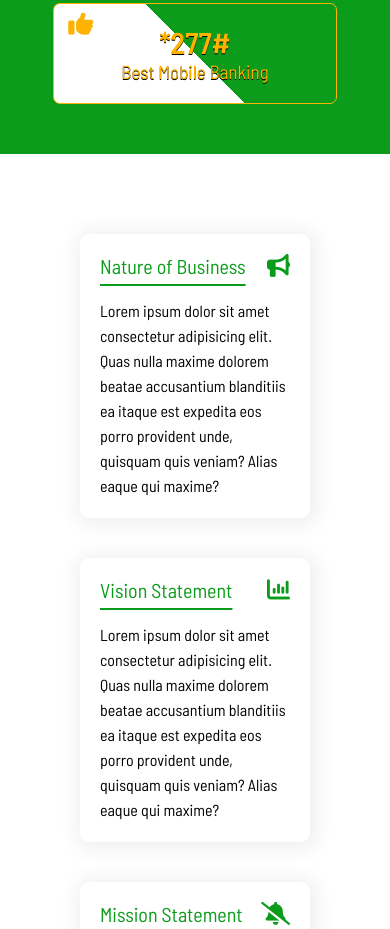
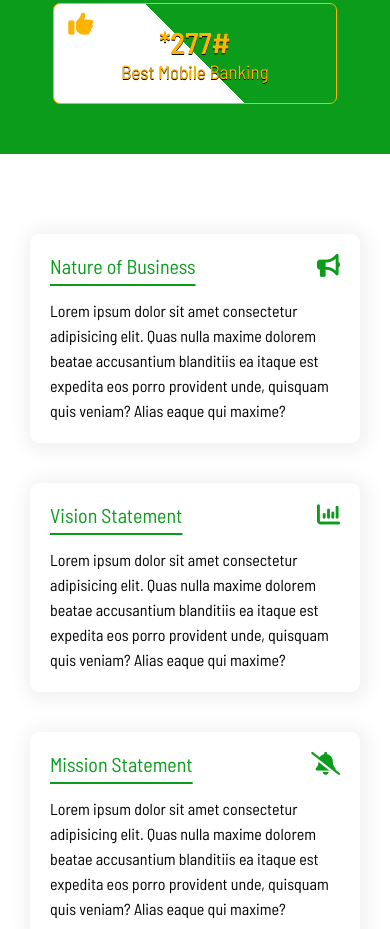
Before and after one commit to Amusah/Union, a website: page index.html in a window 390 px wide. Shown: the part 1398-2327 px from the top of the page. Drawn offline with Linux system fonts and the light colour scheme.

Commit message:
quick fixes on card section

```diff
--- a/styles/_grid.scss
+++ b/styles/_grid.scss
@@ -554,6 +554,7 @@
 
       .card {
         margin-bottom: 4rem;
+        width: 100%;
         // padding: 2rem;
         // width: 30rem;
         // height: 30rem;
@@ -692,6 +693,7 @@
 
 @media screen and (max-width: 390px){
   main .cards__container{
+    padding: 8rem 3rem;
     .card {
         .card-header {
 
```
Also changed, not shown: css/index.css.
